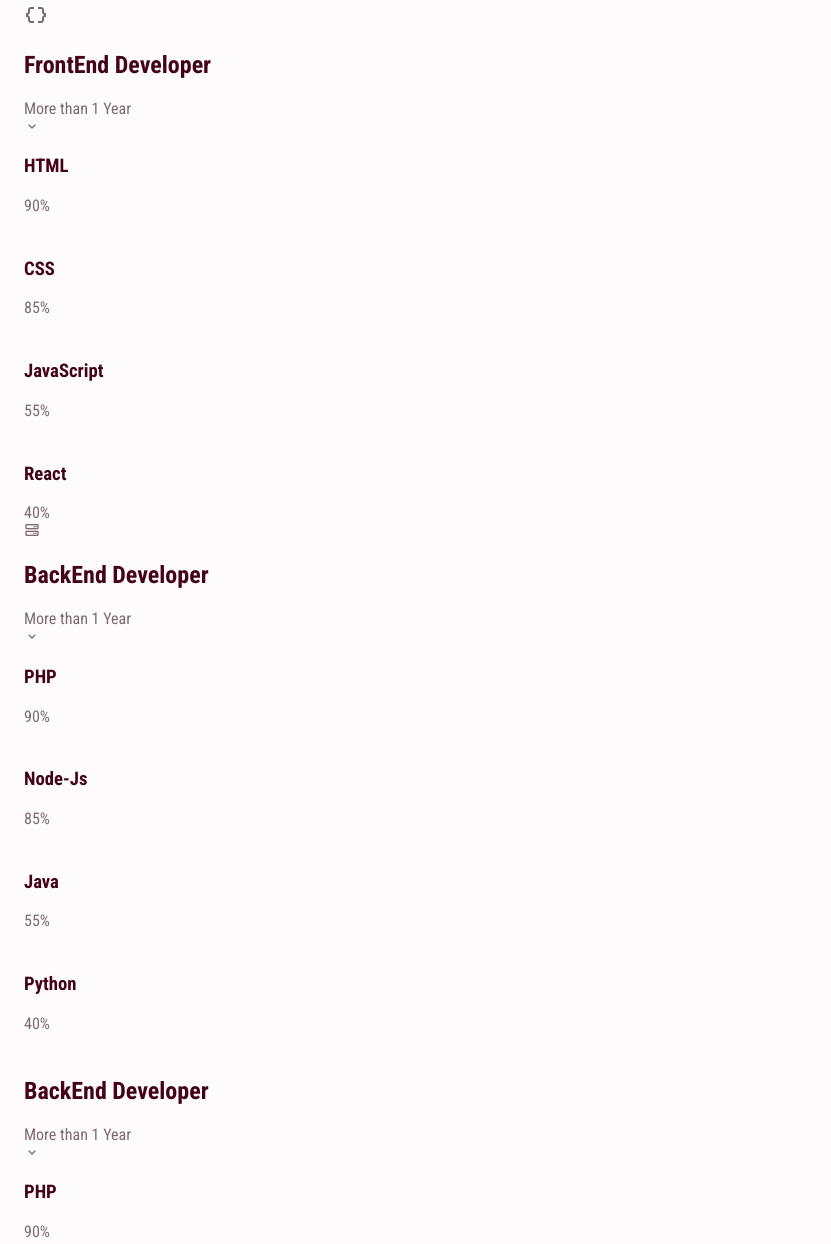
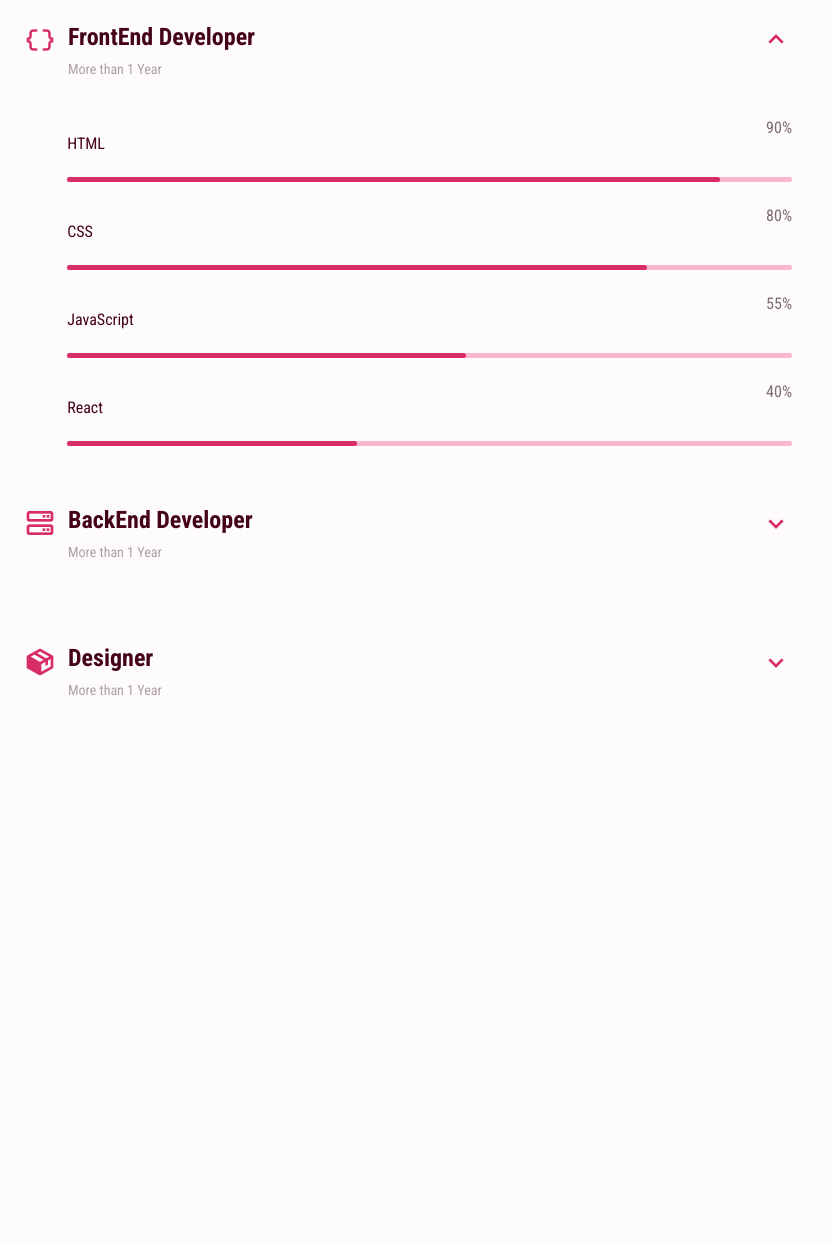
Before and after one commit to GMwanda/Personal-Portfolio, a plain HTML site: page index.html in a window 1280 px wide. Shown: the part 1576-2820 px from the top of the page, without its empty margins (0-831 px from the left). After the commit the page ends 2427 px from the top, so only its background shows below. Drawn offline with nearby package versions, Linux system fonts and the light colour scheme.

Commit message:
Concluded with skill section

```diff
--- a/index.html
+++ b/index.html
@@ -169,13 +169,13 @@
             <div class="skills-container container grid">
                 <div class="">
                     <!-- SKILLS 1 -->
-                    <div class="skills-content">
+                    <div class="skills-content skills-open">
                         <div class="skills-header">
                             <span class="material-symbols-outlined skills-icon">
                                 data_object
                             </span>
                             <div class="">
-                                <h1 class="skills-title">FrontEnd Developer</h1>
+                                <h1 class="skills-titles">FrontEnd Developer</h1>
                                 <span class="skills-subtitle">More than 1 Year</span>
                             </div>
 
@@ -185,52 +185,52 @@
                         <div class="skills-list grid">
                             <!-- HTML -->
                             <div class="skills-data">
-                                <div class="skills-title">
+                                <div class="skills-titles">
                                     <h3 class="skills-name">HTML</h3>
                                     <span class="skills-number">90%</span>
                                 </div>
                                 <div class="skills-bar">
-                                    <span class="skills-percantage skills-html"></span>
+                                    <span class="skills-percentage skills-html"></span>
                                 </div>
                             </div>
                             <!-- CSS -->
                             <div class="skills-data">
-                                <div class="skills-title">
+                                <div class="skills-titles">
                                     <h3 class="skills-name">CSS</h3>
-                                    <span class="skills-number">85%</span>
+                                    <span class="skills-number">80%</span>
                                 </div>
                                 <div class="skills-bar">
-                                    <span class="skills-percantage skills-css"></span>
+                                    <span class="skills-percentage skills-css"></span>
                                 </div>
                             </div>
                             <!-- JAVASCRIPT -->
                             <div class="skills-data">
-                                <div class="skills-title">
+                                <div class="skills-titles">
                                     <h3 class="skills-name">JavaScript</h3>
                                     <span class="skills-number">55%</span>
                                 </div>
                                 <div class="skills-bar">
-                                    <span class="skills-percantage skills-javascript"></span>
+                                    <span class="skills-percentage skills-js"></span>
                                 </div>
                             </div>
                             <!-- REACT -->
                             <div class="skills-data">
-                                <div class="skills-title">
+                                <div class="skills-titles">
                                     <h3 class="skills-name">React</h3>
                                     <span class="skills-number">40%</span>
                                 </div>
                                 <div class="skills-bar">
-                                    <span class="skills-percantage skills-react"></span>
+                                    <span class="skills-percentage skills-react"></span>
                                 </div>
                             </div>
                         </div>
                     </div>
                     <!-- SKILLS 2 -->
-                    <div class="skills-content">
+                    <div class="skills-content skills-close">
                         <div class="skills-header">
                             <i class='bx bx-server skills-icon'></i>
                             <div class="">
-                                <h1 class="skills-title">BackEnd Developer</h1>
+                                <h1 class="skills-titles">BackEnd Developer</h1>
                                 <span class="skills-subtitle">More than 1 Year</span>
                             </div>
 
@@ -240,42 +240,42 @@
                         <div class="skills-list grid">
                             <!-- PHP -->
                             <div class="skills-data">
-                                <div class="skills-title">
+                                <div class="skills-titles">
                                     <h3 class="skills-name">PHP</h3>
                                     <span class="skills-number">90%</span>
                                 </div>
                                 <div class="skills-bar">
-                                    <span class="skills-percantage skills-php"></span>
+                                    <span class="skills-percentage skills-php"></span>
                                 </div>
                             </div>
                             <!-- Node-Js -->
                             <div class="skills-data">
-                                <div class="skills-title">
+                                <div class="skills-titles">
                                     <h3 class="skills-name">Node-Js</h3>
                                     <span class="skills-number">85%</span>
                                 </div>
                                 <div class="skills-bar">
-                                    <span class="skills-percantage skills-Node-Js"></span>
+                                    <span class="skills-percentage skills-Node-Js"></span>
                                 </div>
                             </div>
                             <!-- JAVA -->
                             <div class="skills-data">
-                                <div class="skills-title">
+                                <div class="skills-titles">
                                     <h3 class="skills-name">Java</h3>
                                     <span class="skills-number">55%</span>
                                 </div>
                                 <div class="skills-bar">
-                                    <span class="skills-percantage skills-javascript"></span>
+                                    <span class="skills-percentage skills-java"></span>
                                 </div>
                             </div>
                             <!-- PYTHON -->
                             <div class="skills-data">
-                                <div class="skills-title">
+                                <div class="skills-titles">
                                     <h3 class="skills-name">Python</h3>
                                     <span class="skills-number">40%</span>
                                 </div>
                                 <div class="skills-bar">
-                                    <span class="skills-percantage skills-react"></span>
+                                    <span class="skills-percentage skills-python"></span>
                                 </div>
                             </div>
                         </div>
@@ -283,11 +283,11 @@
                 </div>
                 <div class="">
                     <!-- SKILLS 3 -->
-                    <div class="skills-content">
+                    <div class="skills-content skills-close">
                         <div class="skills-header">
-
+                            <i class='bx bxs-package skills-icon'></i>
                             <div class="">
-                                <h1 class="skills-title">BackEnd Developer</h1>
+                                <h1 class="skills-titles">Designer</h1>
                                 <span class="skills-subtitle">More than 1 Year</span>
                             </div>
 
@@ -295,44 +295,34 @@
                         </div>
 
                         <div class="skills-list grid">
-                            <!-- PHP -->
+                            <!-- Affinity -->
                             <div class="skills-data">
-                                <div class="skills-title">
-                                    <h3 class="skills-name">PHP</h3>
-                                    <span class="skills-number">90%</span>
+                                <div class="skills-titles">
+                                    <h3 class="skills-name">Affinity</h3>
+                                    <span class="skills-number">50%</span>
                                 </div>
                                 <div class="skills-bar">
-                                    <span class="skills-percantage skills-php"></span>
+                                    <span class="skills-percentage skills-Affinity"></span>
                                 </div>
                             </div>
-                            <!-- Node-Js -->
+                            <!-- Figma -->
                             <div class="skills-data">
-                                <div class="skills-title">
-                                    <h3 class="skills-name">Node-Js</h3>
+                                <div class="skills-titles">
+                                    <h3 class="skills-name">Figma</h3>
                                     <span class="skills-number">85%</span>
                                 </div>
                                 <div class="skills-bar">
-                                    <span class="skills-percantage skills-Node-Js"></span>
+                                    <span class="skills-percentage skills-Figma"></span>
                                 </div>
                             </div>
-                            <!-- JAVA -->
+                            <!-- Inkscape -->
                             <div class="skills-data">
-                                <div class="skills-title">
-                                    <h3 class="skills-name">Java</h3>
+                                <div class="skills-titles">
+                                    <h3 class="skills-name">Inkscape</h3>
                                     <span class="skills-number">55%</span>
                                 </div>
                                 <div class="skills-bar">
-                                    <span class="skills-percantage skills-javascript"></span>
-                                </div>
-                            </div>
-                            <!-- PYTHON -->
-                            <div class="skills-data">
-                                <div class="skills-title">
-                                    <h3 class="skills-name">Python</h3>
-                                    <span class="skills-number">40%</span>
-                                </div>
-                                <div class="skills-bar">
-                                    <span class="skills-percantage skills-react"></span>
+                                    <span class="skills-percentage skills-Inkscape"></span>
                                 </div>
                             </div>
                         </div>
--- a/style-index.css
+++ b/style-index.css
@@ -356,7 +356,130 @@ img {
 }
 
 /* SKILLS */
+.skils-container {
+    row-gap: 0;
+}
 
+.skills-header {
+    display: flex;
+    align-items: center;
+    margin-bottom: var(--mb-2-5);
+    cursor: pointer;
+}
+
+.skills-icon,
+.skills-arrow {
+    font-size: 2rem;
+    color: var(--first-color);
+}
+
+.skills-icon {
+    margin-right: var(--mb-0-75);
+}
+
+.skills-title {
+    font-size: var(--h3-font-size);
+}
+
+.skills-subtitle {
+    font-size: var(--small-font-size);
+    color: var(--text-color-light);
+}
+
+.skills-arrow {
+    margin-left: auto;
+    transition: .4s;
+}
+
+.skills-list {
+    row-gap: 1.5rem;
+    padding-left: 2.7rem;
+}
+
+.skills-titles {
+    display: flex;
+    justify-content: space-between;
+    margin-bottom: var(--mb-0-5);
+}
+
+.skills-name {
+    font-size: var(--normal-font-size);
+    font-weight: var(--font-medium);
+}
+
+.skills-bar,
+.skills-percentage {
+    height: 5px;
+    border-radius: .25rem;
+}
+
+
+.skills-bar {
+    background-color: var(--first-color-lighter);
+}
+
+.skills-percentage {
+    display: block;
+    background-color: var(--first-color);
+}
+
+.skills-html {
+    width: 90%;
+}
+
+.skills-css {
+    width: 80%;
+}
+
+.skills-js {
+    width: 55%;
+}
+
+.skills-react {
+    width: 40%;
+}
+
+.skills-php {
+    width: 90%;
+}
+
+.skills-Node-Js {
+    width: 85%;
+}
+
+.skills-java {
+    width: 55%;
+}
+
+.skills-python {
+    width: 40%;
+}
+
+.skills-Affinity {
+    width: 50%;
+}
+
+.skills-Figma {
+    width: 85%;
+}
+
+.skills-Inkscape {
+    width: 55%;
+}
+
+.skills-close .skills-list {
+    height: 0;
+    overflow: hidden;
+}
+
+.skills-open .skills-list {
+    height: max-content;
+    margin-bottom: var(--mb-2-5);
+}
+
+.skills-open .skills-arrow {
+    transform: rotate(-180deg);
+}
 
 /* QUALIFICATION */
 
```
Also changed, not shown: main.js (+19 -0 lines).
